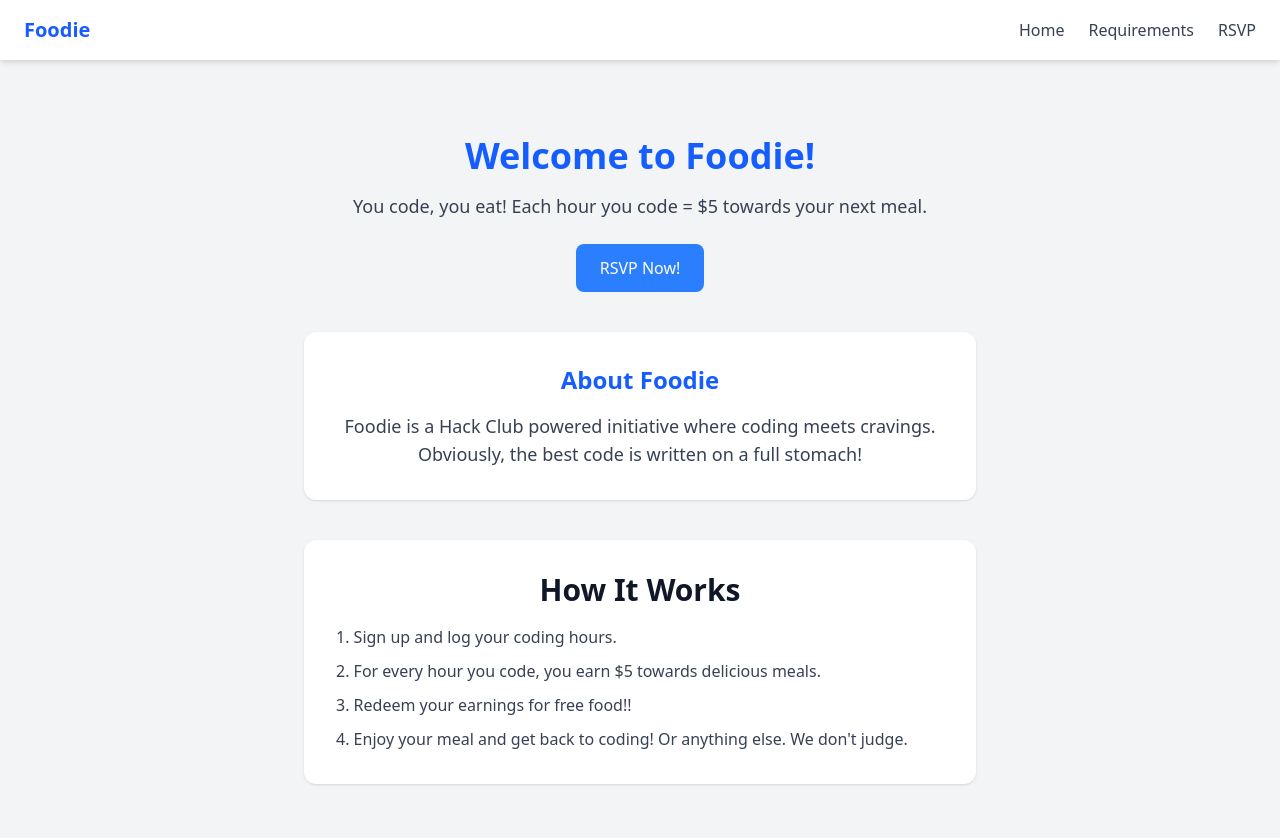
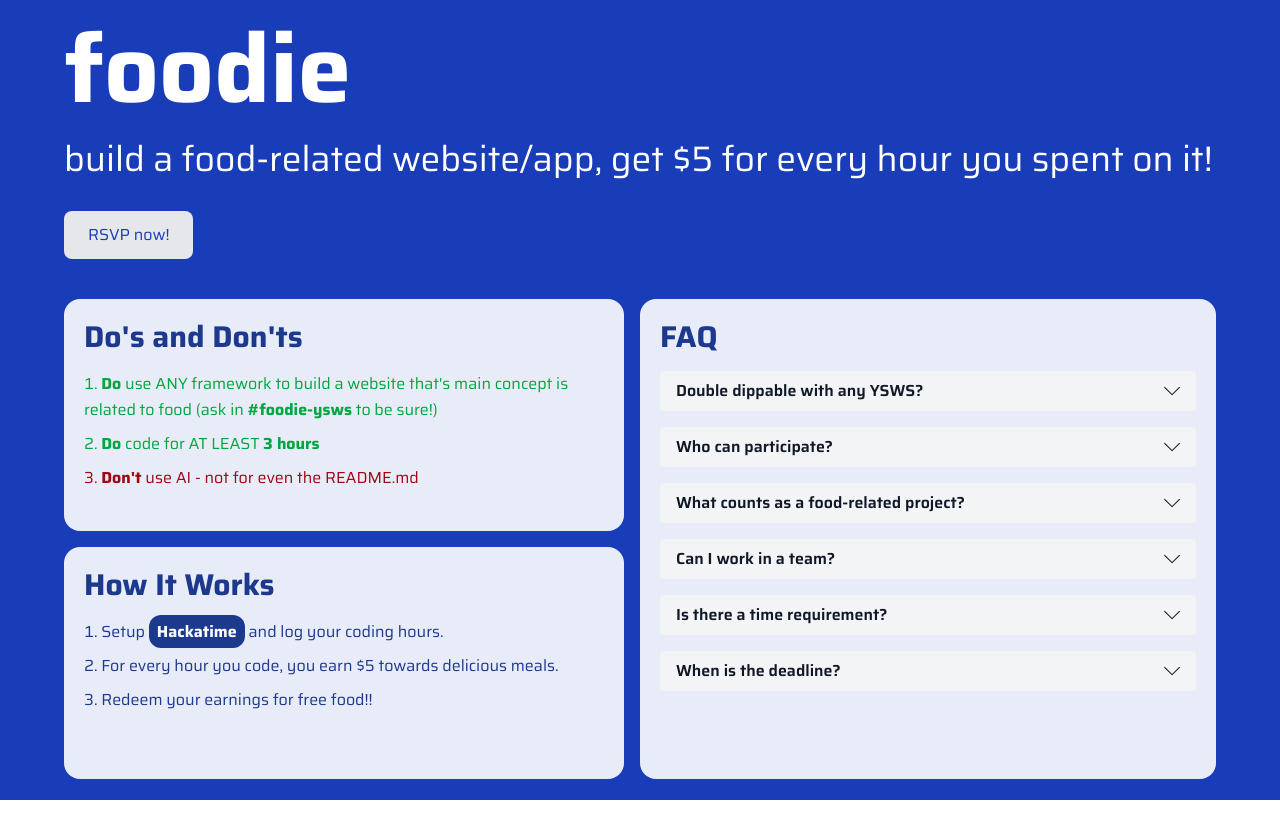
Before and after one commit to hellonearth311/foodie, a SvelteKit app: page / in a window 1280 px wide. Shown: the top 838 px of the page. After the commit the page ends 800 px from the top, so only its background shows below. Built offline with nearby package versions, Linux system fonts and the light colour scheme.

Commit message:
feat: revamped the entire website

```diff
--- a/src/lib/Accordion.svelte
+++ b/src/lib/Accordion.svelte
@@ -1,5 +1,7 @@
 <script lang="ts">
 	import { fly } from 'svelte/transition';
+	import UpArrow from './assets/UpArrow.svelte';
+	import DownArrow from './assets/DownArrow.svelte';
 	export let items: { question: string; answer: string }[] = [];
 	let openIdx: number | null = null;
 	function toggle(idx: number) {
@@ -10,13 +12,22 @@
 <div class="space-y-4">
 	{#each items as item, idx}
 		<div>
-      <button class="w-full text-left px-4 py-2 rounded bg-gray-100 hover:bg-gray-200 font-semibold text-gray-900 focus:outline-none flex justify-between items-center" on:click={() => toggle(idx)}>
+			<button
+				class="flex w-full items-center justify-between rounded bg-gray-100 px-4 py-2 text-left font-semibold text-gray-900 hover:bg-gray-200 focus:outline-none"
+				on:click={() => toggle(idx)}
+			>
 				<span>{item.question}</span>
-        <span>{openIdx === idx ? '▲' : '▼'}</span>
+				<span class="size-4">
+					{#if openIdx === idx}
+						<UpArrow />
+					{:else}
+						<DownArrow />
+					{/if}
+				</span>
 			</button>
 			{#if openIdx === idx}
 				<div transition:fly={{ y: 10, duration: 250 }}>
-          <p class="mt-2 text-gray-700 px-4">{item.answer}</p>
+					<p class="mt-2 px-4 text-gray-700">{item.answer}</p>
 				</div>
 			{/if}
 		</div>
--- /dev/null
+++ b/src/lib/assets/DownArrow.svelte
@@ -0,0 +1 @@
+<svg xmlns="http://www.w3.org/2000/svg" viewBox="0 0 1024 1024"><path fill="currentColor" d="M8.2 275.4c0-8.6 3.4-17.401 10-24.001c13.2-13.2 34.8-13.2 48 0l451.8 451.8l445.2-445.2c13.2-13.2 34.8-13.2 48 0s13.2 34.8 0 48L542 775.399c-13.2 13.2-34.8 13.2-48 0l-475.8-475.8c-6.8-6.8-10-15.4-10-24.199"/></svg>
--- /dev/null
+++ b/src/lib/assets/UpArrow.svelte
@@ -0,0 +1 @@
+<svg xmlns="http://www.w3.org/2000/svg" viewBox="0 0 1024 1024"><path fill="currentColor" d="M8.2 751.4c0 8.6 3.4 17.401 10 24.001c13.2 13.2 34.8 13.2 48 0l451.8-451.8l445.2 445.2c13.2 13.2 34.8 13.2 48 0s13.2-34.8 0-48L542 251.401c-13.2-13.2-34.8-13.2-48 0l-475.8 475.8c-6.8 6.8-10 15.4-10 24.2z"/></svg>
--- a/src/routes/+layout.svelte
+++ b/src/routes/+layout.svelte
@@ -7,15 +7,9 @@
 
 <svelte:head>
 	<link rel="icon" href={favicon} />
+	<style>
+		@import url('https://fonts.googleapis.com/css2?family=Saira:ital,wght@0,100..900;1,100..900&display=swap');
+	</style>
 </svelte:head>
 
-<nav class="flex items-center justify-between px-6 py-4 bg-white shadow-md sticky top-0">
-	<h1 class="text-xl font-bold text-blue-600">Foodie</h1>
-	<ul class="flex space-x-6 text-gray-700 font-medium">
-		<li><a href="/" class="hover:text-red-500">Home</a></li>
-		<li><a href="/requirements" class="hover:text-red-500">Requirements</a></li>
-		<li><a href="https://forms.fillout.com/t/w4S4daqvy4us" class="hover:text-red-500">RSVP</a></li>
-	</ul>
-</nav>
-
 {@render children?.()}
--- a/src/routes/+page.svelte
+++ b/src/routes/+page.svelte
@@ -1,36 +1,84 @@
-<script>
-  let title = "Welcome to Foodie!";
+<script lang="ts">
+	import Accordion from '$lib/Accordion.svelte';
+	const faqItems = [
+		{
+			question: 'Double dippable with any YSWS?',
+			answer: 'Nope!'
+		},
+		{
+			question: 'Who can participate?',
+			answer: 'Anyone under 19!'
+		},
+		{
+			question: 'What counts as a food-related project?',
+			answer:
+				'Anything that involves food, snacks, recipes, restaurants, or even food-themed games.'
+		},
+		{
+			question: 'Can I work in a team?',
+			answer: 'Nope! Earn your food yourself!'
+		},
+		{
+			question: 'Is there a time requirement?',
+			answer: 'At least 3 hours please.'
+		},
+		{
+			question: 'When is the deadline?',
+			answer: "We haven't set one yet, but we will soon!"
+		}
+	];
 </script>
 
-
-<div class="min-h-screen bg-gray-100 flex items-center justify-center py-12 px-4">
-  <div class="w-full max-w-2xl space-y-10">
-    <div class="text-center">
-      <h1 class="text-4xl font-bold text-blue-600">{title}</h1>
-      <p class="mt-4 text-lg text-gray-700">
-        You code, you eat! Each hour you code = $5 towards your next meal.
-      </p>
-      <a href="https://forms.fillout.com/t/w4S4daqvy4us" class="mt-6 px-6 py-3 bg-blue-500 text-white rounded-lg hover:bg-blue-600 transition inline-block">
-        RSVP Now!
+<div
+	class="flex items-center justify-center bg-blue-800 px-4 py-12 font-[Saira] text-white xl:h-screen"
+>
+	<div class="w-full max-w-2xl space-y-10 xl:max-w-6xl">
+		<div class="">
+			<h1 class="text-8xl font-bold">foodie</h1>
+			<p class="mt-4 text-[2.21rem]">build a food-related website/app, get $5 for every hour you spent on it!</p>
+			<a
+				href="https://forms.fillout.com/t/w4S4daqvy4us"
+				class="mt-6 inline-block rounded-lg bg-gray-200 px-6 py-3 text-blue-800 transition hover:bg-gray-300"
+				target="_blank"
+			>
+				RSVP now!
 			</a>
 		</div>
-
-    <section class="text-center bg-white rounded-xl shadow p-8">
-      <h2 class="text-2xl font-extrabold text-blue-600 mb-2">About Foodie</h2>
-      <p class="mt-4 text-lg text-gray-700">
-        Foodie is a Hack Club powered initiative where coding meets cravings. Obviously, the best code is written
-        on a full stomach!
-      </p>
+		<div class="grid gap-4 xl:grid-flow-col xl:grid-cols-3 xl:grid-rows-2">
+			<section class="rounded-2xl bg-white/90 p-5 text-start xl:col-span-2 xl:max-w-xl">
+				<h2 class="mb-4 text-3xl font-bold text-blue-900">Do's and Don'ts</h2>
+				<ul class="list-inside list-decimal space-y-2 leading-relaxed">
+					<li class="text-green-600">
+						<span class="font-bold">Do</span> use ANY framework to build a website that's main concept is related to food (ask in
+						<a href="https://hackclub.slack.com/archives/C09DLGM81E1" class="font-bold"
+							>#foodie-ysws</a
+						> to be sure!)
+					</li>
+					<li class="text-green-600">
+						<span class="font-bold">Do</span> code for AT LEAST <b>3 hours</b>
+					</li>
+					<li class="text-red-800"><span class="font-bold">Don't</span> use AI - not for even the README.md</li>
+				</ul>
 			</section>
-
-    <section class="bg-white rounded-xl shadow p-8">
-      <h2 class="text-3xl font-bold text-gray-900 mb-4 text-center">How It Works</h2>
-      <ul class="text-gray-700 leading-relaxed space-y-2 list-decimal list-inside">
-        <li>Sign up and log your coding hours.</li>
+			<section class="rounded-2xl bg-white/90 p-5 text-start xl:col-span-2 xl:max-w-xl">
+				<h2 class="mb-4 text-3xl font-bold text-blue-900">How It Works</h2>
+				<ul class="list-inside list-decimal space-y-2 leading-relaxed text-blue-900">
+					<li>
+						Setup <a
+							href="https://hackatime.hackclub.com"
+							class="rounded-xl bg-blue-900 px-2 py-1 font-bold text-white">Hackatime</a
+						> and log your coding hours.
+					</li>
 					<li>For every hour you code, you earn $5 towards delicious meals.</li>
 					<li>Redeem your earnings for free food!!</li>
-        <li>Enjoy your meal and get back to coding! Or anything else. We don't judge.</li>
 				</ul>
+			</section>
+			<section
+				class="h-[30rem] rounded-2xl bg-white/90 p-5 text-start xl:col-span-20 xl:row-span-2"
+			>
+				<h2 class="mb-4 text-3xl font-bold text-blue-900">FAQ</h2>
+				<Accordion items={faqItems} />
 			</section>
 		</div>
 	</div>
+</div>
--- a/src/routes/requirements/+page.svelte
+++ /dev/null
@@ -1,53 +0,0 @@
-
-<script lang="ts">
-  import Accordion from '$lib/Accordion.svelte';
-  const faqItems = [
-    {
-      question: 'Who can participate?',
-      answer: 'Anyone under 18!'
-    },
-    {
-      question: 'What counts as a food-related project?',
-      answer: 'Anything that involves food, snacks, recipes, restaurants, or even food-themed games.'
-    },
-    {
-      question: 'How do I log my coding hours?',
-      answer: 'Use Hackatime!'
-    },
-    {
-      question: 'Can I work in a team?',
-      answer: 'Nope! Earn your food yourself!'
-    },
-    {
-      question: 'Can I use AI?',
-      answer: 'No!'
-    },
-    {
-      question: 'Is there a time requirement?',
-      answer: 'Atleast 1 hour please.'
-    },
-    {
-      question: 'When is the deadline?',
-      answer: 'We haven\'t set one yet, but we will soon!'
-    }
-  ];
-</script>
-
-<div class="min-h-screen bg-gray-100 flex items-center justify-center py-12 px-4">
-  <div class="w-full max-w-2xl space-y-10">
-    <section class="bg-white rounded-xl shadow p-8">
-      <h2 class="text-3xl font-bold text-blue-600 mb-4 text-center">Requirements</h2>
-      <ul class="mt-6 space-y-3 text-gray-700 list-disc list-inside">
-        <li>Build a food-related app or project!</li>
-        <li>Submit before the deadline!</li>
-        <li>Enjoy your meal!</li>
-        <li>Have fun!</li>
-      </ul>
-    </section>
-
-    <section class="bg-white rounded-xl shadow p-8">
-      <h2 class="text-2xl font-bold text-blue-600 mb-4 text-center">FAQ</h2>
-      <Accordion items={faqItems} />
-    </section>
-  </div>
-</div>
```
Also changed, not shown: 1 other file (tests, documents, lock files or other folders). Lines whose indentation alone changed are shown as unchanged.
